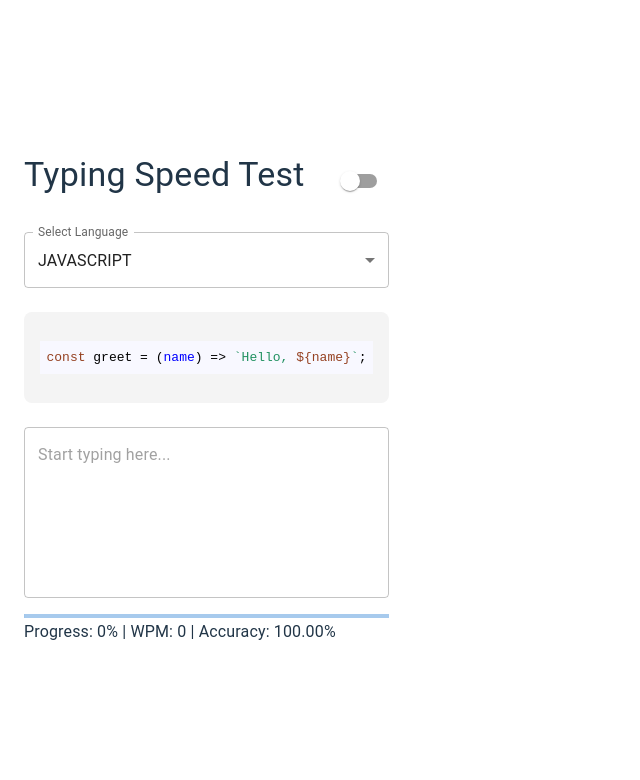
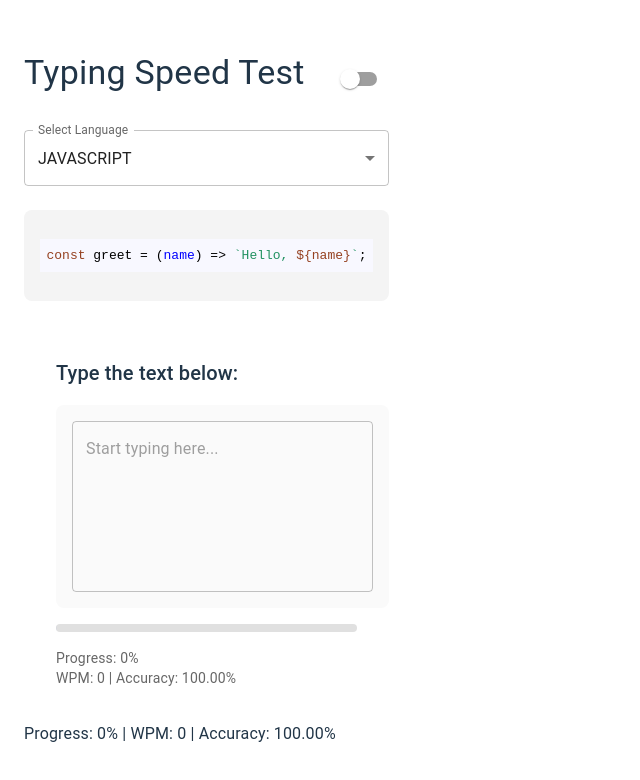
Before and after one commit to ltxstudio/probable-waddle, a React (Vite) app: page / in a window 1280 px wide. Shown: the top 780 px of the page, without its empty margins (0-640 px from the left). Built offline with nearby package versions, Linux system fonts and the light colour scheme.

Commit message:
Update TypingArea.jsx

```diff
--- a/src/components/TypingArea.jsx
+++ b/src/components/TypingArea.jsx
@@ -1,11 +1,12 @@
 import React, { useState, useEffect } from "react";
-import { TextField, LinearProgress, Box } from "@mui/material";
+import { TextField, LinearProgress, Box, Typography } from "@mui/material";
 
 const TypingArea = ({ snippet, onProgress, onComplete }) => {
   const [input, setInput] = useState("");
   const [startTime, setStartTime] = useState(null);
   const [errorCount, setErrorCount] = useState(0);
 
+  // Calculate progress, WPM, and accuracy
   useEffect(() => {
     const progress = Math.round((input.length / snippet.length) * 100);
     const duration = startTime ? (Date.now() - startTime) / 1000 : 0;
@@ -16,6 +17,7 @@ const TypingArea = ({ snippet, onProgress, onComplete }) => {
       100 - (errorCount / snippet.length) * 100
     ).toFixed(2);
 
+    // Pass the data to the parent component
     onProgress({ progress, wpm, accuracy });
 
     if (input === snippet) {
@@ -25,8 +27,9 @@ const TypingArea = ({ snippet, onProgress, onComplete }) => {
 
   const handleChange = (e) => {
     const value = e.target.value;
-    if (!startTime) setStartTime(Date.now());
+    if (!startTime) setStartTime(Date.now()); // Start timer when typing starts
 
+    // Increment error count if there's a mistake
     if (snippet.startsWith(value)) {
       setInput(value);
     } else {
@@ -35,7 +38,11 @@ const TypingArea = ({ snippet, onProgress, onComplete }) => {
   };
 
   return (
-    <Box>
+    <Box sx={{ maxWidth: "100%", padding: { xs: 2, sm: 4 } }}>
+      <Typography variant="h6" sx={{ mb: 2 }}>
+        Type the text below:
+      </Typography>
+
       <TextField
         value={input}
         onChange={handleChange}
@@ -44,9 +51,36 @@ const TypingArea = ({ snippet, onProgress, onComplete }) => {
         rows={6}
         variant="outlined"
         placeholder="Start typing here..."
-        sx={{ mb: 2 }}
+        sx={{
+          mb: 2,
+          padding: 2,
+          fontSize: { xs: "14px", sm: "16px" }, // Adjust font size for responsiveness
+          backgroundColor: "#fafafa",
+          borderRadius: 2,
+        }}
       />
-      <LinearProgress variant="determinate" value={(input.length / snippet.length) * 100} />
+
+      <LinearProgress
+        variant="determinate"
+        value={(input.length / snippet.length) * 100}
+        sx={{
+          height: 8,
+          borderRadius: 2,
+          backgroundColor: "#e0e0e0",
+          "& .MuiLinearProgress-bar": {
+            backgroundColor: "#3f51b5", // Progress color
+          },
+        }}
+      />
+
+      <Box sx={{ mt: 2 }}>
+        <Typography variant="body2" color="textSecondary">
+          Progress: {Math.round((input.length / snippet.length) * 100)}%
+        </Typography>
+        <Typography variant="body2" color="textSecondary">
+          WPM: {Math.max(0, Math.round(input.split(" ").length / ((Date.now() - startTime) / 60000)))} | Accuracy: {Math.max(0, 100 - (errorCount / snippet.length) * 100).toFixed(2)}%
+        </Typography>
+      </Box>
     </Box>
   );
 };
```
